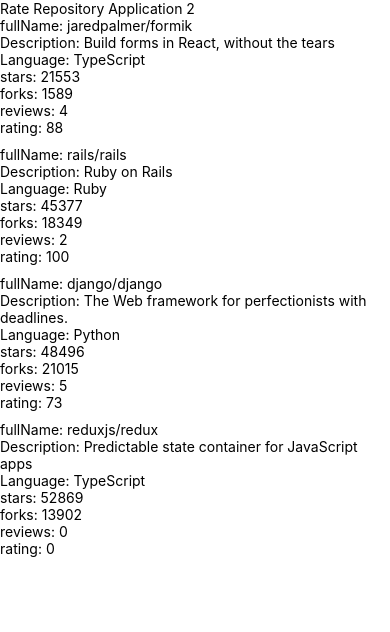
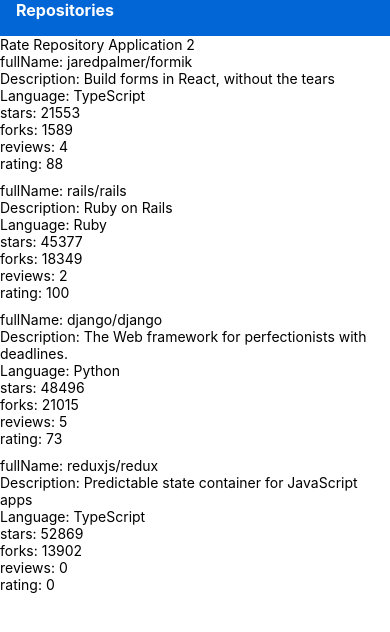
Before and after one commit to tylersernett/fso-part10-react-native, a React Native app in the folder rate-repository-app/: screen / in a window 390 px wide. Shown: the top 632 px of the page. Built offline with nearby package versions, Linux system fonts and the light colour scheme.

Commit message:
Add AppBar w Repo tab

```diff
--- /dev/null
+++ b/rate-repository-app/src/components/AppBar.jsx
@@ -0,0 +1,26 @@
+import { View, StyleSheet } from 'react-native';
+import Constants from 'expo-constants';
+import theme from '../theme';
+import Text from './Text';
+
+const paddingValue = 16;
+
+const styles = StyleSheet.create({
+  container: {
+    paddingTop: Constants.statusBarHeight*2,
+    paddingBottom: paddingValue,
+    paddingLeft: paddingValue,
+    backgroundColor: theme.colors.primary,
+  },
+  // ...
+});
+
+const AppBar = () => {
+  return <View style={styles.container}>
+    <Text fontWeight="bold" fontSize="subheading" color="textLight">
+      Repositories
+    </Text>
+  </View>;
+};
+
+export default AppBar;
--- a/rate-repository-app/src/components/Main.jsx
+++ b/rate-repository-app/src/components/Main.jsx
@@ -1,10 +1,9 @@
-import Constants from 'expo-constants';
 import { Text, StyleSheet, View } from 'react-native';
 import RepositoryList from './RepositoryList';
+import AppBar from './AppBar';
 
 const styles = StyleSheet.create({
   container: {
-    marginTop: Constants.statusBarHeight,
     flexGrow: 1,
     flexShrink: 1,
   },
@@ -13,6 +12,7 @@
 const Main = () => {
   return (
     <View style={styles.container}>
+      <AppBar/>
       <Text>Rate Repository Application 2</Text>
       <RepositoryList/>
     </View>
--- /dev/null
+++ b/rate-repository-app/src/components/Text.jsx
@@ -0,0 +1,43 @@
+import { Text as NativeText, StyleSheet } from 'react-native';
+
+import theme from '../theme';
+
+const styles = StyleSheet.create({
+  text: {
+    color: theme.colors.textPrimary,
+    fontSize: theme.fontSizes.body,
+    fontFamily: theme.fonts.main,
+    fontWeight: theme.fontWeights.normal,
+  },
+  colorTextSecondary: {
+    color: theme.colors.textSecondary,
+  },
+  colorPrimary: {
+    color: theme.colors.primary,
+  },
+  colorTextLight:{
+    color: theme.colors.textLight,
+  },
+  fontSizeSubheading: {
+    fontSize: theme.fontSizes.subheading,
+  },
+  fontWeightBold: {
+    fontWeight: theme.fontWeights.bold,
+  },
+});
+
+const Text = ({ color, fontSize, fontWeight, style, ...props }) => {
+  const textStyle = [
+    styles.text,
+    color === 'textSecondary' && styles.colorTextSecondary,
+    color === 'primary' && styles.colorPrimary,
+    color === 'textLight' && styles.colorTextLight,
+    fontSize === 'subheading' && styles.fontSizeSubheading,
+    fontWeight === 'bold' && styles.fontWeightBold,
+    style,
+  ];
+
+  return <NativeText style={textStyle} {...props} />;
+};
+
+export default Text;
--- /dev/null
+++ b/rate-repository-app/src/theme.js
@@ -0,0 +1,21 @@
+const theme = {
+  colors: {
+    textPrimary: '#24292e',
+    textSecondary: '#586069',
+    primary: '#0366d6',
+    textLight: '#fefefe'
+  },
+  fontSizes: {
+    body: 14,
+    subheading: 16,
+  },
+  fonts: {
+    main: 'System',
+  },
+  fontWeights: {
+    normal: '400',
+    bold: '700',
+  },
+};
+
+export default theme;
```
